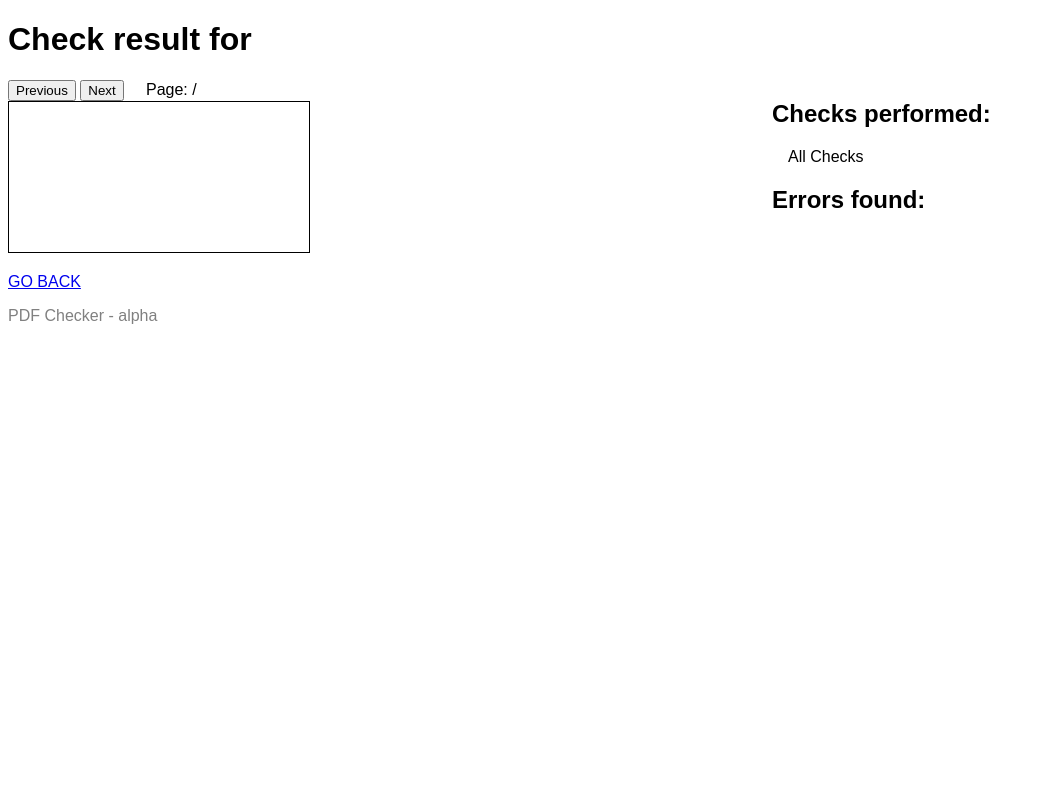
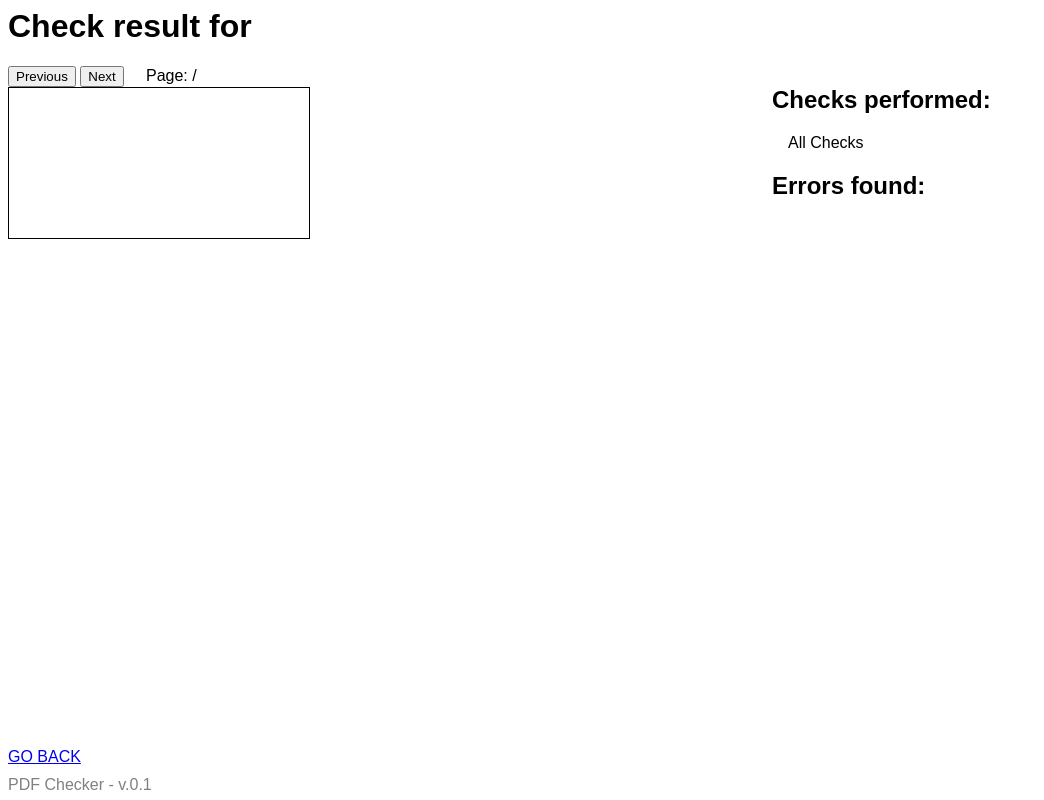
Before and after one commit to izderadicka/pdf-checker, a Flask app: template src/templates/result.html in a window 1280 px wide. Shown: the whole page, without its empty margins (0-1044 px from the left). Run offline with Flask 2, Linux system fonts and the light colour scheme; the template is opened without the code that fills it, so the values that code supplies are empty; a map, chart or similar area stays blank; parts of the project's set-up code (start-up, migrations or seed data) failed here and were passed over; some libraries are stand-ins or nearby versions.

Commit message:
Add automatic scrolling to selected error Some styling - mainly related to scrolling Add version support

```diff
--- /dev/null
+++ b/src/_version.py
@@ -0,0 +1,7 @@
+'''
+Created on Aug 22, 2014
+
+@author: ivan
+'''
+
+__version__='0.1'
--- a/src/server.py
+++ b/src/server.py
@@ -11,6 +11,7 @@ import os.path
 import tempfile
 import subprocess
 from datetime import timedelta
+from _version import __version__
 
 
 
@@ -24,6 +25,9 @@ TMP_DIR='/tmp/pdf-checker-tmp'
 if not os.path.exists(TMP_DIR):
     os.mkdir(TMP_DIR)
 
+@app.context_processor
+def inject_version():
+    return {'version':__version__}
 
 
 @app.route("/")
--- a/src/static/result.js
+++ b/src/static/result.js
@@ -147,7 +147,7 @@ $(function() {
     	box.addClass('selected');
     	if (problem) {
     	pageNum=problem.page;
-    	errorHighlight={page:problem.page, bbox:problem.bbox};
+    	errorHighlight={page:problem.page, bbox:problem.bbox, top:problem.top};
     	queueRenderPage(problem.page);
 
     	} else {
@@ -171,6 +171,9 @@ $(function() {
     		w = (e.bbox[2] - e.bbox[0]) * scale,
     		h = (e.bbox[1]-e.bbox[3]) * scale;
     		ctx.strokeRect(x,y, w, h);
+
+    		var scrollTo = height * e.top / 100.0 - 30;
+    		$('#page-area').scrollTop(scrollTo);
 
     	}
     }
--- a/src/static/style.css
+++ b/src/static/style.css
@@ -1,6 +1,25 @@
 
 html {
     font-family: sans-serif,Arial;
+    height: 100%;
+}
+#page-area {
+    height: 97%;
+    overflow: auto;
+    width: 102%;
+    height: calc(100% - 20px);
+    width: calc(100% + 15px);
+}
+body {
+    height: 100%;
+    margin: 0 8px;
+}
+#content h1 {
+    padding-top: 8px;
+    margin-top: 0;
+}
+#main {
+    height: 100%;
 }
 #results {
     float: right;
@@ -14,14 +33,18 @@ div.backNavi {
     float: left;
     margin-bottom: 1em;
     max-width: 800px;
+    height: 86%;
+    height: calc(100% - 94px);
 }
 #content {
+    height: 93%;
     min-height: 100px;
+    height: calc(100% - 40px);
 }
 #footer {
     clear: both;
+    color: grey;
     margin-top: 1em;
-    color: grey;
 }
 .check-result {
     font-weight: bold;
@@ -38,8 +61,8 @@ div.backNavi {
     padding-left: 1em;
 }
 #results ul li {
+    cursor: pointer;
     margin: 0.3em 0;
-    cursor:pointer;
 }
 span.pos .page:before {
     content: "Pg.";
--- a/src/templates/base.html
+++ b/src/templates/base.html
@@ -9,11 +9,13 @@
     {% endblock %}
   </head>
   <body>
+    <div id="main">
     <div id="content">{% block content %}{% endblock %}</div>
     <div id="footer">
       {% block footer %}
-      PDF Checker - alpha
+      PDF Checker - v.{{version}}
       {% endblock %}
+    </div>
     </div>
   </body>
 </html>
--- a/src/templates/result.html
+++ b/src/templates/result.html
@@ -26,7 +26,7 @@
     <span>Page: <span id="page_num"></span> / <span id="page_count"></span></span>
 </div>
 
-<div>
+<div id="page-area">
     <canvas id="the-canvas" style="border:1px solid black"></canvas>
 </div>
 
```
Also changed, not shown: src/server_gevent.py (+11 -0 lines).
